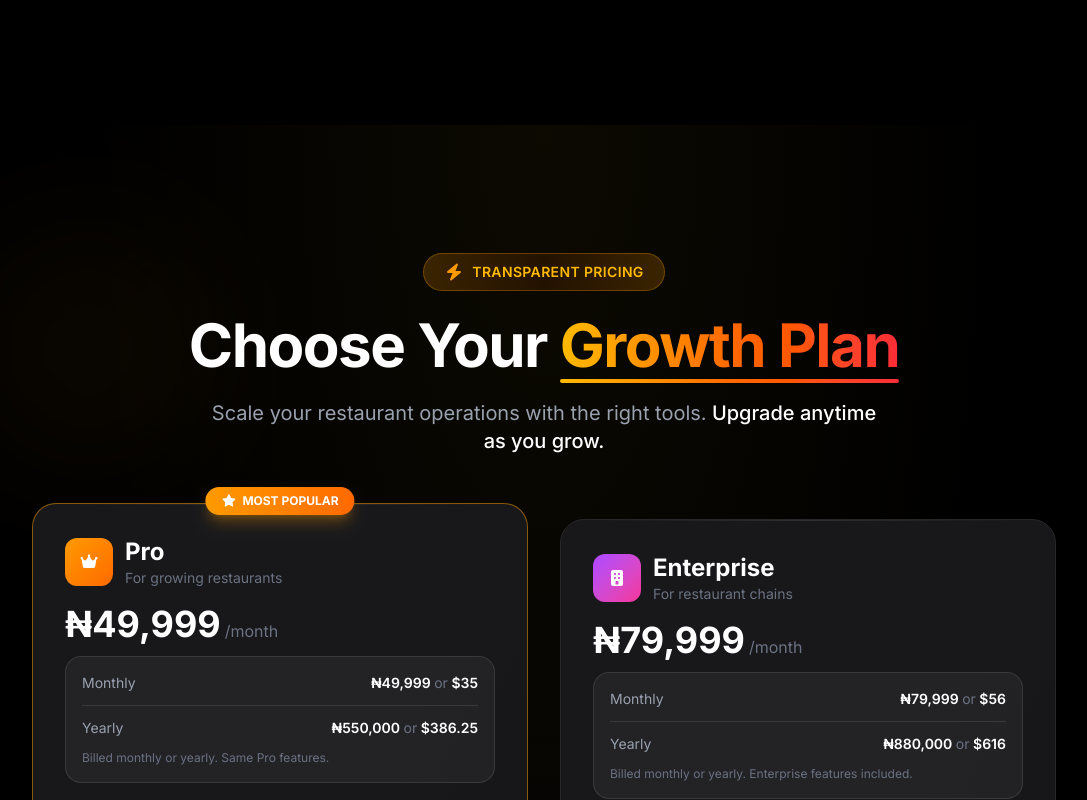
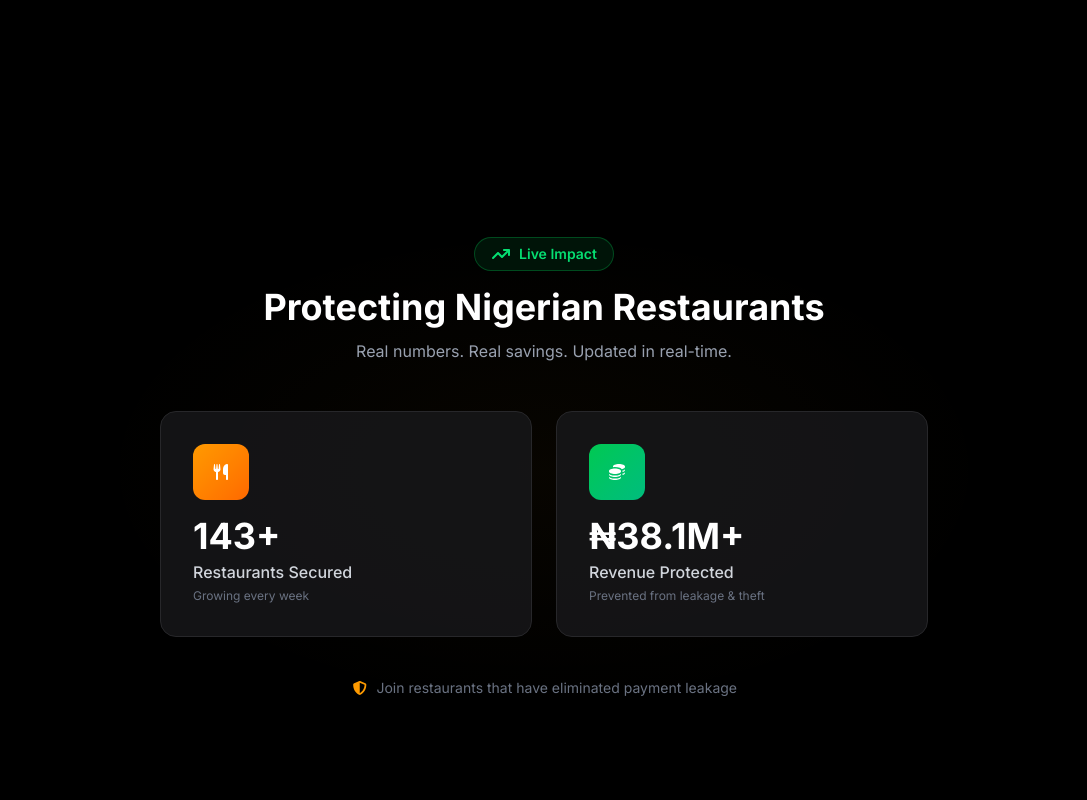
Before and after one commit to Godsom777/sharpTableWebsite, a React (Vite) app: page / in a window 1280 px wide. Shown: the part 4500-5300 px from the top of the page, without its empty margins (96-1183 px from the left). Built offline with nearby package versions, Linux system fonts and the light colour scheme.

Commit message:
feat: add TrustStats component and enhance PaymentModal and PricingTiers with payment method icons and security information

```diff
--- a/App.tsx
+++ b/App.tsx
@@ -3,6 +3,7 @@ import { Hero } from './components/Hero';
 import { BentoGrid } from './components/BentoGrid';
 import { Roles } from './components/Roles';
 import { Intelligence } from './components/Intelligence';
+import { TrustStats } from './components/TrustStats';
 import { Story } from './components/Story';
 import { OwnerTease } from './components/OwnerTease';
 import { PricingTiers } from './components/PricingTiers';
@@ -32,6 +33,7 @@ function App() {
           <BentoGrid />
           <Intelligence />
           <Roles />
+          <TrustStats />
           <PricingTiers />
           <OwnerTease />
           <Story />
--- a/components/PaymentModal.tsx
+++ b/components/PaymentModal.tsx
@@ -12,6 +12,11 @@ import {
   faArrowRight,
   faCheck,
 } from '@fortawesome/free-solid-svg-icons';
+import {
+  faCcVisa,
+  faCcMastercard,
+  faCcAmex,
+} from '@fortawesome/free-brands-svg-icons';
 import { usePayment, PLAN_CONFIG } from '../contexts/PaymentContext';
 
 // Paystack public key from environment variable
@@ -256,6 +261,14 @@ export const PaymentModal: React.FC = () => {
                 Enter your details to start your subscription. You'll be redirected to Paystack to complete payment securely.
               </p>
 
+              {/* Important Warning */}
+              <div className="flex items-start gap-2 p-3 rounded-xl bg-amber-500/10 border border-amber-500/30">
+                <span className="text-amber-400 text-lg">⚠️</span>
+                <p className="text-xs text-amber-200">
+                  <span className="font-semibold">Important:</span> Use the same email you'll use to sign up in the SharpTable app. This links your subscription to your account.
+                </p>
+              </div>
+
               {/* Email field */}
               <div>
                 <label htmlFor="email" className="block text-sm font-medium text-gray-300 mb-2">
@@ -357,7 +370,20 @@ export const PaymentModal: React.FC = () => {
             </form>
 
             {/* Footer */}
-            <div className="px-6 pb-6">
+            <div className="px-6 pb-6 space-y-4">
+              {/* Payment Methods */}
+              <div className="flex items-center justify-center gap-3">
+                <span className="text-xs text-gray-500">We accept:</span>
+                <div className="flex items-center gap-2">
+                  <FontAwesomeIcon icon={faCcVisa} className="w-8 h-8 text-[#1A1F71]" />
+                  <FontAwesomeIcon icon={faCcMastercard} className="w-8 h-8 text-[#EB001B]" />
+                  <FontAwesomeIcon icon={faCcAmex} className="w-8 h-8 text-[#006FCF]" />
+                  {/* Verve - custom since no FA icon */}
+                  <div className="px-2 py-1 bg-[#00425F] rounded text-[10px] font-bold text-white">VERVE</div>
+                </div>
+              </div>
+
+              {/* Security badges */}
               <div className="flex items-center justify-center gap-4 text-xs text-gray-500">
                 <div className="flex items-center gap-1.5">
                   <FontAwesomeIcon icon={faLock} className="w-3 h-3" />
--- a/components/PricingTiers.tsx
+++ b/components/PricingTiers.tsx
@@ -27,8 +27,14 @@ import {
   faChartPie,
   faClockRotateLeft,
   faLocationDot,
-  faChartLine
+  faChartLine,
+  faLock
 } from '@fortawesome/free-solid-svg-icons';
+import {
+  faCcVisa,
+  faCcMastercard,
+  faCcAmex,
+} from '@fortawesome/free-brands-svg-icons';
 import type { IconDefinition } from '@fortawesome/fontawesome-svg-core';
 import { usePayment, PlanType } from '../contexts/PaymentContext';
 
@@ -381,6 +387,20 @@ export const PricingTiers: React.FC = () => {
               Free migration
             </div>
           </div>
+
+          {/* Payment Methods */}
+          <div className="mt-8 flex flex-col items-center gap-3">
+            <div className="flex items-center gap-2 text-xs text-gray-500">
+              <FontAwesomeIcon icon={faLock} className="w-3 h-3" />
+              Secure payments powered by Paystack
+            </div>
+            <div className="flex items-center gap-3">
+              <FontAwesomeIcon icon={faCcVisa} className="w-10 h-10 text-gray-400 hover:text-[#1A1F71] transition-colors" />
+              <FontAwesomeIcon icon={faCcMastercard} className="w-10 h-10 text-gray-400 hover:text-[#EB001B] transition-colors" />
+              <FontAwesomeIcon icon={faCcAmex} className="w-10 h-10 text-gray-400 hover:text-[#006FCF] transition-colors" />
+              <div className="px-2 py-1 bg-gray-700 hover:bg-[#00425F] rounded text-[10px] font-bold text-gray-400 hover:text-white transition-colors">VERVE</div>
+            </div>
+          </div>
         </motion.div>
       </div>
     </section>
--- /dev/null
+++ b/components/TrustStats.tsx
@@ -0,0 +1,196 @@
+import React, { useState, useEffect, useRef } from 'react';
+import { motion, useInView } from 'framer-motion';
+import { FontAwesomeIcon } from '@fortawesome/react-fontawesome';
+import {
+  faShieldHalved,
+  faCoins,
+  faArrowTrendUp,
+  faUtensils,
+} from '@fortawesome/free-solid-svg-icons';
+
+// Calculate restaurants secured: starts at base, +3 every week since launch
+const LAUNCH_DATE = new Date('2025-06-01'); // Adjust to your actual launch date
+const BASE_RESTAURANTS = 47; // Starting number
+
+function getRestaurantsSecured(): number {
+  const now = new Date();
+  const weeksSinceLaunch = Math.floor(
+    (now.getTime() - LAUNCH_DATE.getTime()) / (7 * 24 * 60 * 60 * 1000)
+  );
+  return BASE_RESTAURANTS + weeksSinceLaunch * 3;
+}
+
+// Calculate revenue saved: base amount + growth over time
+const BASE_REVENUE_SAVED = 12.5; // Starting millions
+const WEEKLY_REVENUE_GROWTH = 0.8; // Millions per week
+
+function getRevenueSaved(): number {
+  const now = new Date();
+  const weeksSinceLaunch = Math.floor(
+    (now.getTime() - LAUNCH_DATE.getTime()) / (7 * 24 * 60 * 60 * 1000)
+  );
+  return BASE_REVENUE_SAVED + weeksSinceLaunch * WEEKLY_REVENUE_GROWTH;
+}
+
+// Animated counter hook
+function useCounter(end: number, duration: number = 2000, startOnView: boolean = true) {
+  const [count, setCount] = useState(0);
+  const [hasStarted, setHasStarted] = useState(!startOnView);
+
+  useEffect(() => {
+    if (!hasStarted) return;
+
+    let startTime: number;
+    let animationFrame: number;
+
+    const animate = (timestamp: number) => {
+      if (!startTime) startTime = timestamp;
+      const progress = Math.min((timestamp - startTime) / duration, 1);
+
+      // Easing function for smooth animation
+      const easeOutQuart = 1 - Math.pow(1 - progress, 4);
+      setCount(Math.floor(easeOutQuart * end));
+
+      if (progress < 1) {
+        animationFrame = requestAnimationFrame(animate);
+      }
+    };
+
+    animationFrame = requestAnimationFrame(animate);
+    return () => cancelAnimationFrame(animationFrame);
+  }, [end, duration, hasStarted]);
+
+  return { count, start: () => setHasStarted(true) };
+}
+
+interface StatCardProps {
+  icon: any;
+  value: string;
+  label: string;
+  subLabel: string;
+  accentColor: string;
+  delay: number;
+}
+
+const StatCard: React.FC<StatCardProps> = ({
+  icon,
+  value,
+  label,
+  subLabel,
+  accentColor,
+  delay,
+}) => {
+  return (
+    <motion.div
+      initial={{ opacity: 0, y: 30 }}
+      whileInView={{ opacity: 1, y: 0 }}
+      viewport={{ once: true, margin: '-50px' }}
+      transition={{ duration: 0.6, delay }}
+      className="relative group"
+    >
+      <div className="relative bg-zinc-900/80 border border-zinc-800 hover:border-zinc-700 rounded-2xl p-6 md:p-8 transition-all duration-300">
+        {/* Icon */}
+        <div
+          className={`w-14 h-14 rounded-xl bg-gradient-to-br ${accentColor} flex items-center justify-center mb-4 group-hover:scale-110 transition-transform duration-300`}
+        >
+          <FontAwesomeIcon icon={icon} className="w-6 h-6 text-white" />
+        </div>
+
+        {/* Value */}
+        <div className="text-3xl md:text-4xl font-bold text-white mb-1">{value}</div>
+
+        {/* Label */}
+        <div className="text-gray-300 font-medium mb-1">{label}</div>
+
+        {/* Sub Label */}
+        <div className="text-xs text-gray-500">{subLabel}</div>
+
+        {/* Decorative glow */}
+        <div
+          className={`absolute -inset-px rounded-2xl bg-gradient-to-br ${accentColor} opacity-0 group-hover:opacity-10 transition-opacity duration-300 -z-10`}
+        />
+      </div>
+    </motion.div>
+  );
+};
+
+export const TrustStats: React.FC = () => {
+  const ref = useRef<HTMLDivElement>(null);
+  const isInView = useInView(ref, { once: true, margin: '-100px' });
+
+  const restaurantsTarget = getRestaurantsSecured();
+  const revenueTarget = getRevenueSaved();
+
+  const restaurantsCounter = useCounter(restaurantsTarget, 2000, false);
+  const revenueCounter = useCounter(Math.floor(revenueTarget * 10), 2500, false); // x10 for decimal precision
+
+  useEffect(() => {
+    if (isInView) {
+      restaurantsCounter.start();
+      revenueCounter.start();
+    }
+  }, [isInView]);
+
+  return (
+    <section ref={ref} className="py-20 md:py-28 bg-black relative overflow-hidden">
+      {/* Background Effects */}
+      <div className="absolute inset-0 bg-[radial-gradient(ellipse_at_center,rgba(245,158,11,0.03)_0%,transparent_50%)]" />
+
+      <div className="max-w-6xl mx-auto px-6 relative z-10">
+        {/* Header */}
+        <motion.div
+          initial={{ opacity: 0, y: 20 }}
+          whileInView={{ opacity: 1, y: 0 }}
+          viewport={{ once: true }}
+          transition={{ duration: 0.6 }}
+          className="text-center mb-12"
+        >
+          <div className="inline-flex items-center gap-2 bg-green-500/10 border border-green-500/30 rounded-full px-4 py-1.5 mb-4">
+            <FontAwesomeIcon icon={faArrowTrendUp} className="w-4 h-4 text-green-400" />
+            <span className="text-green-400 font-semibold text-sm">Live Impact</span>
+          </div>
+          <h2 className="text-3xl md:text-4xl font-bold text-white mb-3">
+            Protecting Nigerian Restaurants
+          </h2>
+          <p className="text-gray-400 max-w-xl mx-auto">
+            Real numbers. Real savings. Updated in real-time.
+          </p>
+        </motion.div>
+
+        {/* Stats Grid */}
+        <div className="grid grid-cols-1 md:grid-cols-2 gap-6 max-w-3xl mx-auto">
+          <StatCard
+            icon={faUtensils}
+            value={`${restaurantsCounter.count}+`}
+            label="Restaurants Secured"
+            subLabel="Growing every week"
+            accentColor="from-amber-500 to-orange-500"
+            delay={0}
+          />
+          <StatCard
+            icon={faCoins}
+            value={`₦${(revenueCounter.count / 10).toFixed(1)}M+`}
+            label="Revenue Protected"
+            subLabel="Prevented from leakage & theft"
+            accentColor="from-green-500 to-emerald-500"
+            delay={0.1}
+          />
+        </div>
+
+        {/* Trust message */}
+        <motion.div
+          initial={{ opacity: 0 }}
+          whileInView={{ opacity: 1 }}
+          viewport={{ once: true }}
+          transition={{ duration: 0.6, delay: 0.3 }}
+          className="mt-10 text-center"
+        >
+          <div className="inline-flex items-center gap-2 text-sm text-gray-500">
+            <FontAwesomeIcon icon={faShieldHalved} className="w-4 h-4 text-amber-500" />
+            <span>Join restaurants that have eliminated payment leakage</span>
+          </div>
+        </motion.div>
+      </div>
+    </section>
+  );
+};
```
Also changed, not shown: 1 other file (tests, documents, lock files or other folders).
